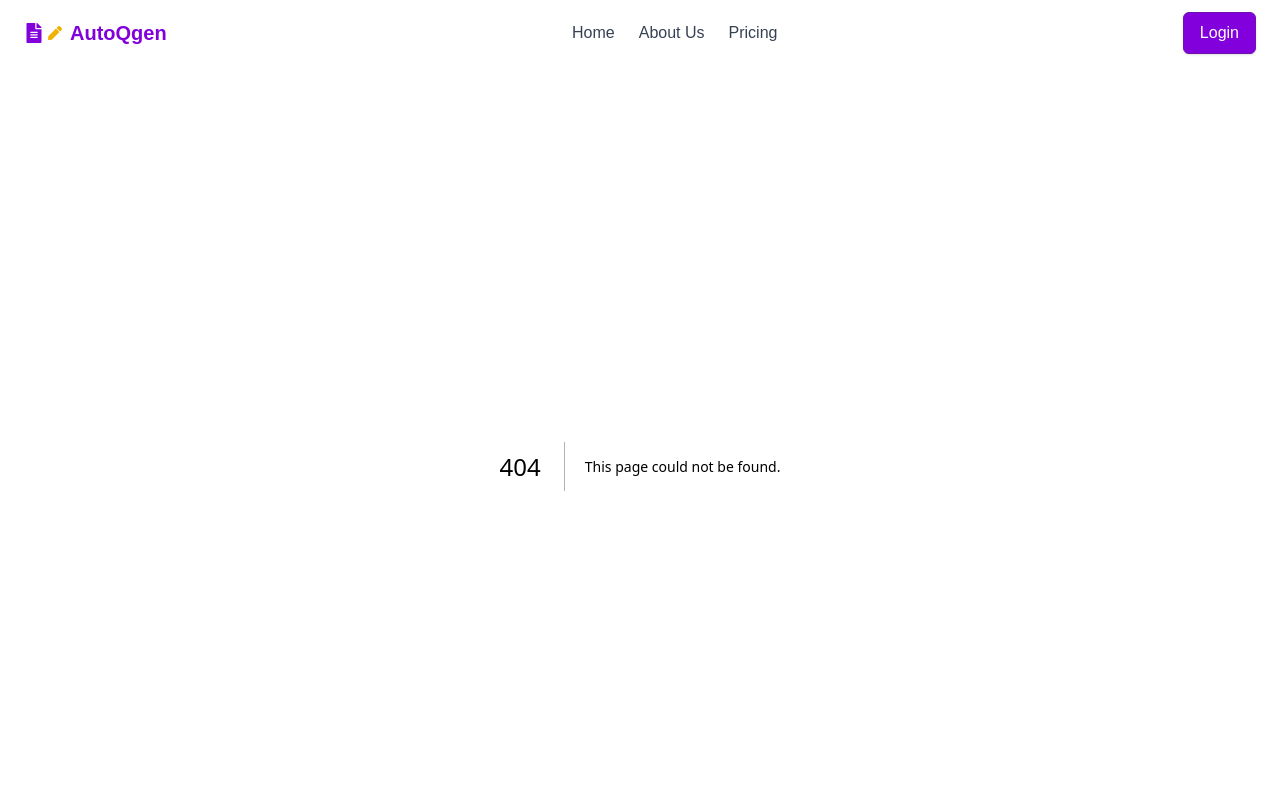
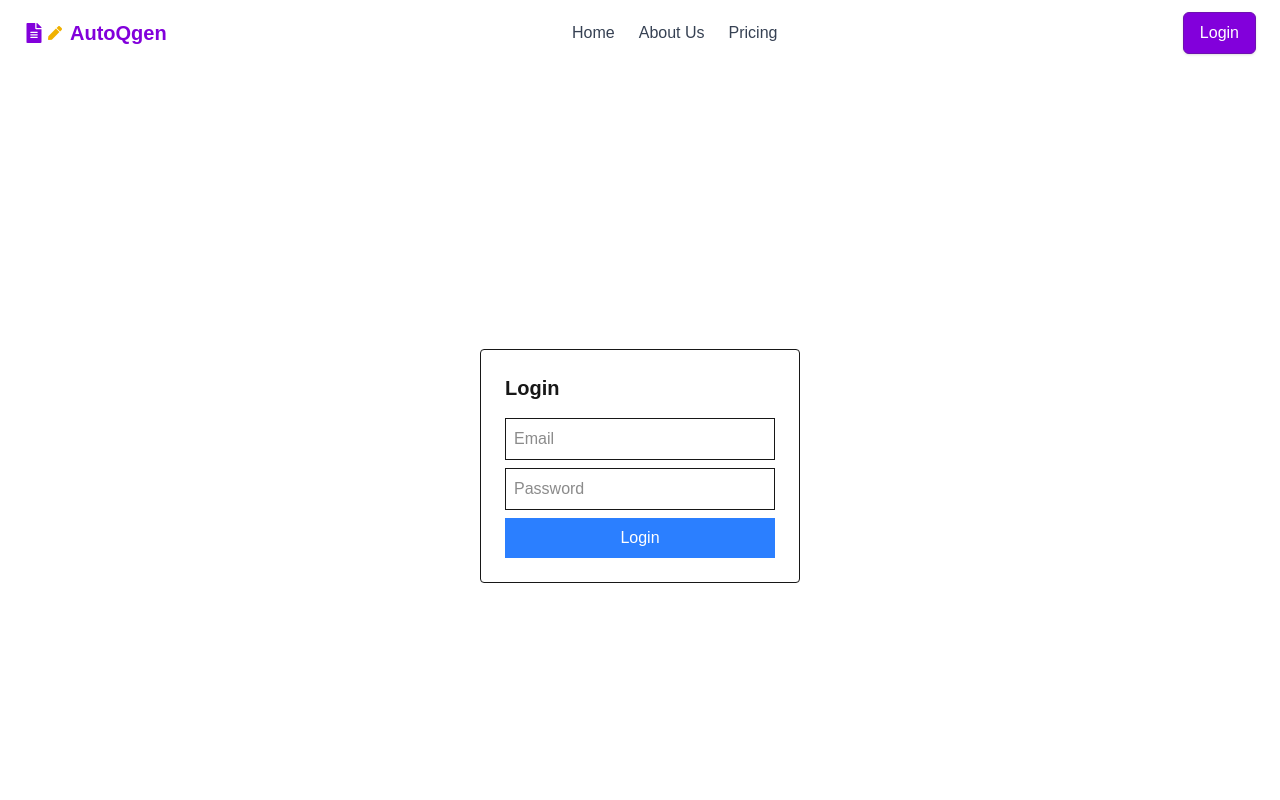
Before and after one commit to autoqgen/autoQgen, a Next.js app: page /login in a window 1280 px wide. Before the commit this address had no page. Shown: the top 800 px of the page. Built offline with nearby package versions, Linux system fonts and the light colour scheme.

Commit message:
login demo

```diff
--- /dev/null
+++ b/src/app/login/page.jsx
@@ -0,0 +1,16 @@
+export default function LoginPage() {
+    return (
+      <div className="flex items-center justify-center h-screen">
+        <div className="p-6 border rounded w-80">
+          <h1 className="text-xl font-bold mb-4">Login</h1>
+
+          <input className="border p-2 w-full mb-2" placeholder="Email" />
+          <input className="border p-2 w-full mb-2" placeholder="Password" />
+
+          <button className="bg-blue-500 text-white w-full p-2">
+            Login
+          </button>
+        </div>
+      </div>
+    );
+  }
--- a/src/components/Navbar.jsx
+++ b/src/components/Navbar.jsx
@@ -6,7 +6,6 @@ import { FaFileAlt, FaPen } from "react-icons/fa";
 export default function Navbar() {
   return (
     <nav className="w-full bg-white shadow-md px-6 py-3 flex items-center justify-between">
-
       {/* LOGO */}
       <div className="flex items-center gap-2 text-xl font-bold text-purple-700">
         <FaFileAlt className="text-purple-700 text-xl" />
@@ -17,15 +16,21 @@ export default function Navbar() {
 
       {/* MENU */}
       <div className="hidden md:flex gap-6 text-gray-700">
-        <Link className="hover:text-purple-800" href="/dashboard">Home</Link>
-        <Link className="hover:text-purple-800" href="/aboutUs">About Us</Link>
-        <Link className="hover:text-purple-800" href="/pricing">Pricing</Link>
+        <Link className="hover:text-purple-800" href="/dashboard">
+          Home
+        </Link>
+        <Link className="hover:text-purple-800" href="/aboutUs">
+          About Us
+        </Link>
+        <Link className="hover:text-purple-800" href="/pricing">
+          Pricing
+        </Link>
       </div>
 
       {/* LOGIN BUTTON */}
       <div className="flex items-center gap-4">
         <a
-          href="#"
+          href="/login"
           className="inline-flex items-center justify-center px-4 py-2 text-base font-medium leading-6 text-white bg-purple-700 border border-purple-800 rounded-md shadow-sm hover:bg-purple-800 focus:outline-none focus:ring-2 focus:ring-offset-2 focus:ring-purple-500"
         >
           Login
```
